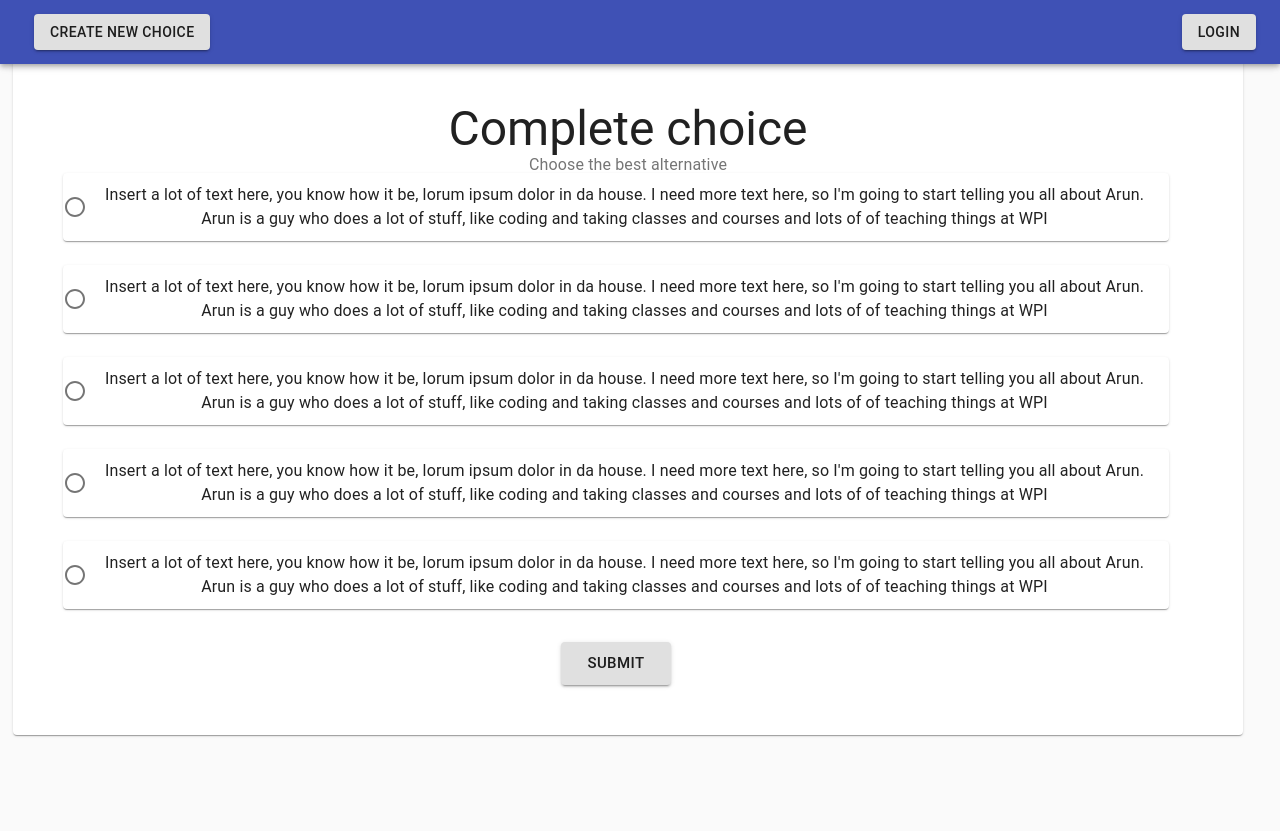
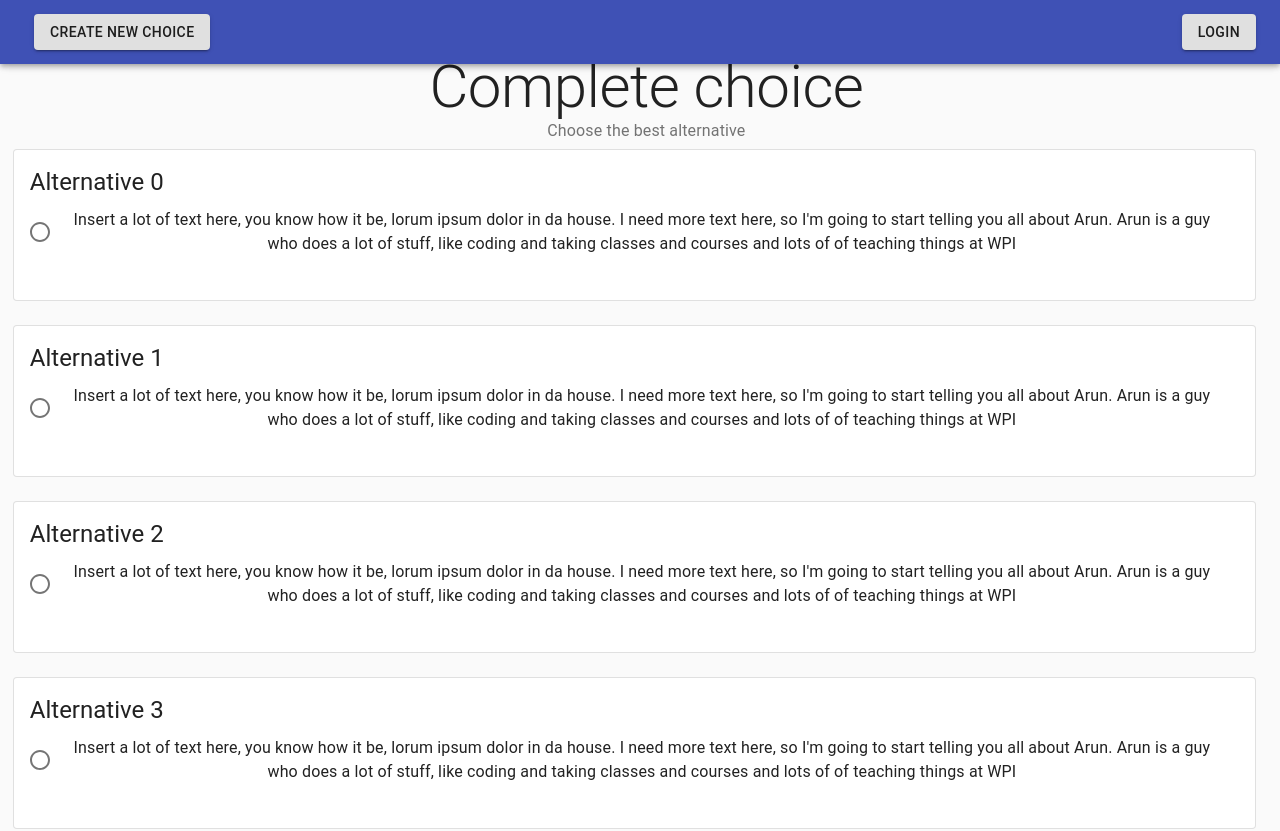
Before and after one commit to When2Choose/GUI, a React (Create React App) app: page /#/complete in a window 1280 px wide. Shown: the top 831 px of the page. Before the commit the page ends 800 px from the top, so only its background shows below. Built offline with nearby package versions, Linux system fonts and the light colour scheme.

Commit message:
Spacing fix

```diff
--- a/src/main/CompleteChoice.css
+++ b/src/main/CompleteChoice.css
@@ -1,13 +1,9 @@
 div.CompleteChoice {
     padding-left: 1%;
-    padding-right: 1%;
+    /*padding-right: 1%;*/
     padding-top: 4%;
     display: block;
     width: 100%;
-}
-
-.Paper {
-    padding: 50px;
 }
 
 .AlternativeOption {
@@ -15,9 +11,7 @@ div.CompleteChoice {
     padding-bottom: 10px;
 }
 
-.Paper2 {
-    padding-left: 2px;
-}
+
 
 .SubmitButton {
     width: 10%;
@@ -26,3 +20,7 @@ div.CompleteChoice {
 .SubmitButtonItem {
     padding-top: 3%;
 }
+
+.Card {
+    padding-bottom: 10px;
+}
--- a/src/main/CompleteChoice.js
+++ b/src/main/CompleteChoice.js
@@ -7,7 +7,7 @@ import {
     Radio,
     Button,
     Grid,
-    Paper, Typography
+    Paper, Typography, CardContent, Card
 } from '@material-ui/core';
 import "./CompleteChoice.css"
 
@@ -22,11 +22,11 @@ function CompleteChoice() {
     const handleSubmit = (event) => {
         event.preventDefault();
         switch (value) {
+            case "alternative0":
             case "alternative1":
             case "alternative2":
             case "alternative3":
             case "alternative4":
-            case "alternative5":
                 setError(false);
                 break;
             default:
@@ -37,66 +37,84 @@ function CompleteChoice() {
 
     return (
         <div className="CompleteChoice">
-            <Grid container justify="center" direction="row" spacing={3} xs={12} className="CompleteGrid">
-                <Grid item>
-                    <Paper className="Paper">
-                        <Typography variant="h3">Complete choice</Typography>
+            <Typography variant="h2">Complete choice</Typography>
             <form onSubmit={handleSubmit}>
                 <FormControl component="fieldset" error={error}>
-                                <FormLabel component="legend">Choose the best alternative</FormLabel>
-                                <RadioGroup aria-label="quiz" name="quiz" value={value} onChange={handleChange}
-                                            className="FormControl">
+                    <FormLabel component="legend" style={{paddingBottom: "10px"}}>Choose the best
+                        alternative</FormLabel>
+                    <RadioGroup aria-label="quiz" name="quiz" value={value} onChange={handleChange}>
                         <Grid container justify="center" direction="row" spacing={3} xs={12}
                               className="CompleteGrid">
                             <Grid item>
-                                            <Paper variant="elevation" color="default" className="Paper2">
+                                <Card variant="outlined" className="Card">
+                                    <CardContent>
+                                        <Typography variant="h5" style={{float: "left"}}> Alternative
+                                            0</Typography>
+                                        <FormControlLabel value="alternative0" control={<Radio/>}
+                                                          className="AlternativeOption" label="Insert a lot of
+                                        text here, you know how it be, lorum ipsum dolor in da
+                                        house. I need more text here, so I'm going to start telling you all about Arun. Arun is a guy
+                                        who does a lot of stuff, like coding and taking classes and courses and lots of of teaching
+                                        things at WPI"/>
+                                    </CardContent>
+                                </Card>
+                            </Grid>
+                            <Grid item>
+                                <Card variant="outlined" className="Card">
+                                    <CardContent>
+                                        <Typography variant="h5" style={{float: "left"}}> Alternative
+                                            1</Typography>
                                         <FormControlLabel value="alternative1" control={<Radio/>}
                                                           className="AlternativeOption" label="Insert a lot of
                                         text here, you know how it be, lorum ipsum dolor in da
                                         house. I need more text here, so I'm going to start telling you all about Arun. Arun is a guy
                                         who does a lot of stuff, like coding and taking classes and courses and lots of of teaching
                                         things at WPI"/>
-                                            </Paper>
+                                    </CardContent>
+                                </Card>
                             </Grid>
                             <Grid item>
-                                            <Paper variant="elevation" color="default" className="Paper2">
+                                <Card variant="outlined" className="Card">
+                                    <CardContent>
+                                        <Typography variant="h5" style={{float: "left"}}> Alternative
+                                            2</Typography>
                                         <FormControlLabel value="alternative2" control={<Radio/>}
                                                           className="AlternativeOption" label="Insert a lot of
                                         text here, you know how it be, lorum ipsum dolor in da
                                         house. I need more text here, so I'm going to start telling you all about Arun. Arun is a guy
                                         who does a lot of stuff, like coding and taking classes and courses and lots of of teaching
                                         things at WPI"/>
-                                            </Paper>
+                                    </CardContent>
+                                </Card>
                             </Grid>
                             <Grid item>
-                                            <Paper variant="elevation" color="default" className="Paper2">
+                                <Card variant="outlined" className="Card">
+                                    <CardContent>
+                                        <Typography variant="h5" style={{float: "left"}}> Alternative
+                                            3</Typography>
                                         <FormControlLabel value="alternative3" control={<Radio/>}
                                                           className="AlternativeOption" label="Insert a lot of
                                         text here, you know how it be, lorum ipsum dolor in da
                                         house. I need more text here, so I'm going to start telling you all about Arun. Arun is a guy
                                         who does a lot of stuff, like coding and taking classes and courses and lots of of teaching
                                         things at WPI"/>
-                                            </Paper>
+                                    </CardContent>
+                                </Card>
                             </Grid>
                             <Grid item>
-                                            <Paper variant="elevation" color="default" className="Paper2">
+                                <Card variant="outlined" className="Card">
+                                    <CardContent>
+                                        <Typography variant="h5" style={{float: "left"}}> Alternative
+                                            4</Typography>
                                         <FormControlLabel value="alternative4" control={<Radio/>}
                                                           className="AlternativeOption" label="Insert a lot of
                                     text here, you know how it be, lorum ipsum dolor in da
                                     house. I need more text here, so I'm going to start telling you all about Arun. Arun is a guy
                                     who does a lot of stuff, like coding and taking classes and courses and lots of of teaching
                                     things at WPI"/>
-                                            </Paper>
+                                    </CardContent>
+                                </Card>
                             </Grid>
-                                        <Grid item>
-                                            <Paper variant="elevation" color="default" className="Paper2">
-                                                <FormControlLabel value="alternative5" control={<Radio/>}
-                                                                  className="AlternativeOption" label="Insert a lot of
-                                    text here, you know how it be, lorum ipsum dolor in da
-                                    house. I need more text here, so I'm going to start telling you all about Arun. Arun is a guy
-                                    who does a lot of stuff, like coding and taking classes and courses and lots of of teaching
-                                    things at WPI"/>
-                                            </Paper>
                             <Grid item className="SubmitButtonItem">
                                 <Button type="submit" variant="contained" color="default" size="large"
                                         className="SubmitButton">
@@ -104,14 +122,9 @@ function CompleteChoice() {
                                 </Button>
                             </Grid>
                         </Grid>
-                                    </Grid>
                     </RadioGroup>
-
                 </FormControl>
             </form>
-                    </Paper>
-                </Grid>
-            </Grid>
         </div>
     );
 }
--- a/src/main/CreateChoice.js
+++ b/src/main/CreateChoice.js
@@ -15,7 +15,7 @@ function CreateChoice() {
                             </Grid>
                             <Grid item>
                                 <form className="CreateChoiceForm">
-                                    <Grid container direction="column" spacing={3} justify="center" xs={12}>
+                                    <Grid container direction="column" spacing={3} justify="center" xs={12} style={{paddingLeft: "1%", paddingRight: "1%"}}>
                                         <Grid item>
                                             <TextField required variant="outlined" id="choiceAllowedMembersNumber"
                                                        type="number"
```
Lines whose indentation alone changed are shown as unchanged.
